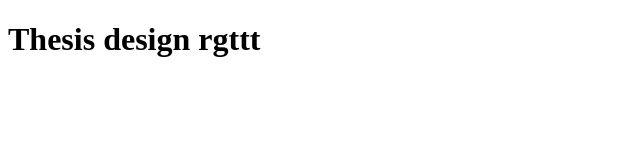
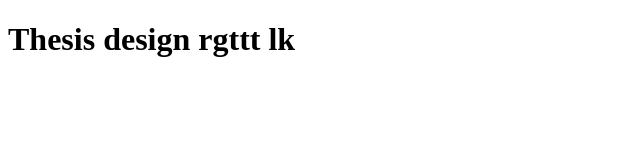
Before and after one commit to kshivanku/thDesign, a plain HTML site: page index.html in a window 1280 px wide. Shown: the full height of the page, 0-640 px from the left. Drawn offline with nearby package versions, Linux system fonts and the light colour scheme.

Commit message:
something

```diff
--- a/index.html
+++ b/index.html
@@ -8,6 +8,6 @@
     <link rel="stylesheet" href="style.css">
   </head>
   <body>
-    <h1>Thesis design rgttt</h1>
+    <h1>Thesis design rgttt lk</h1>
   </body>
 </html>
```
